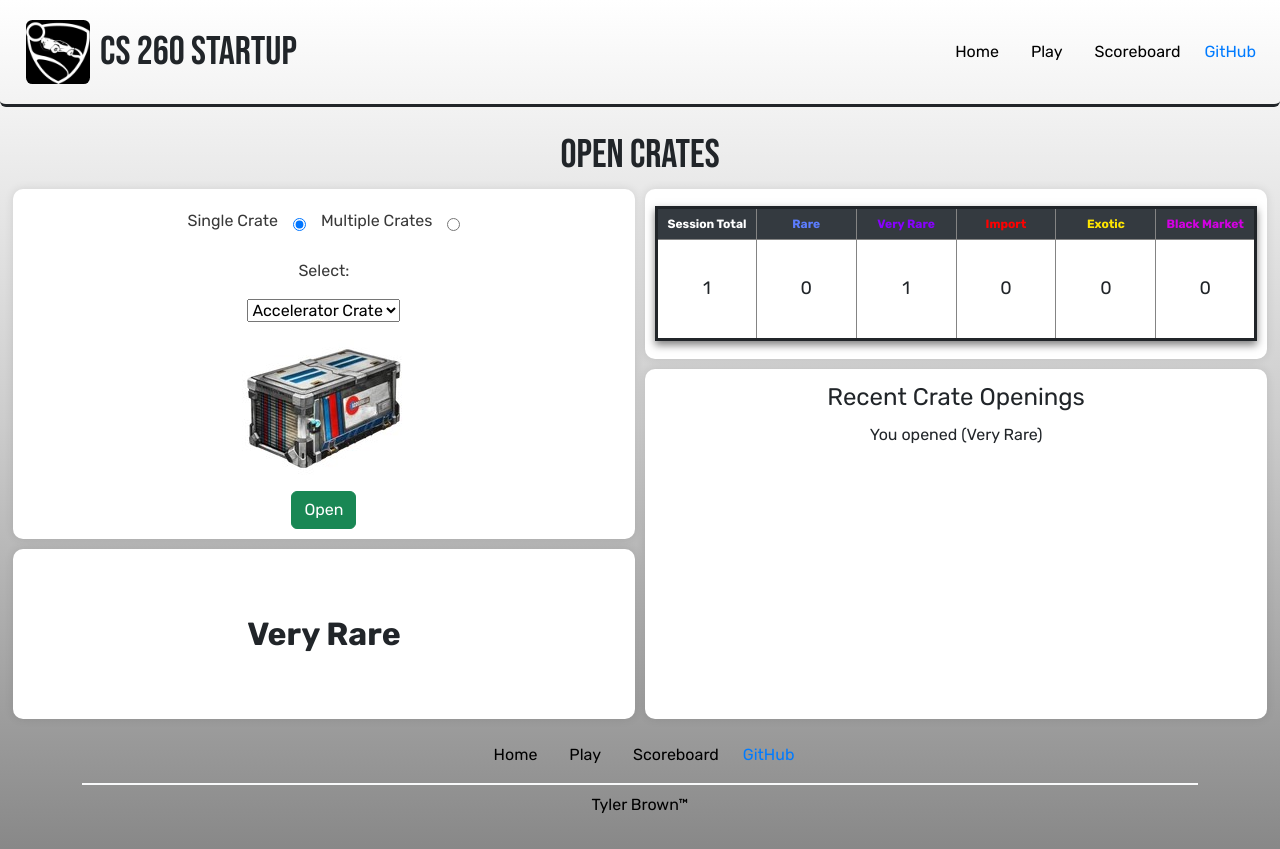
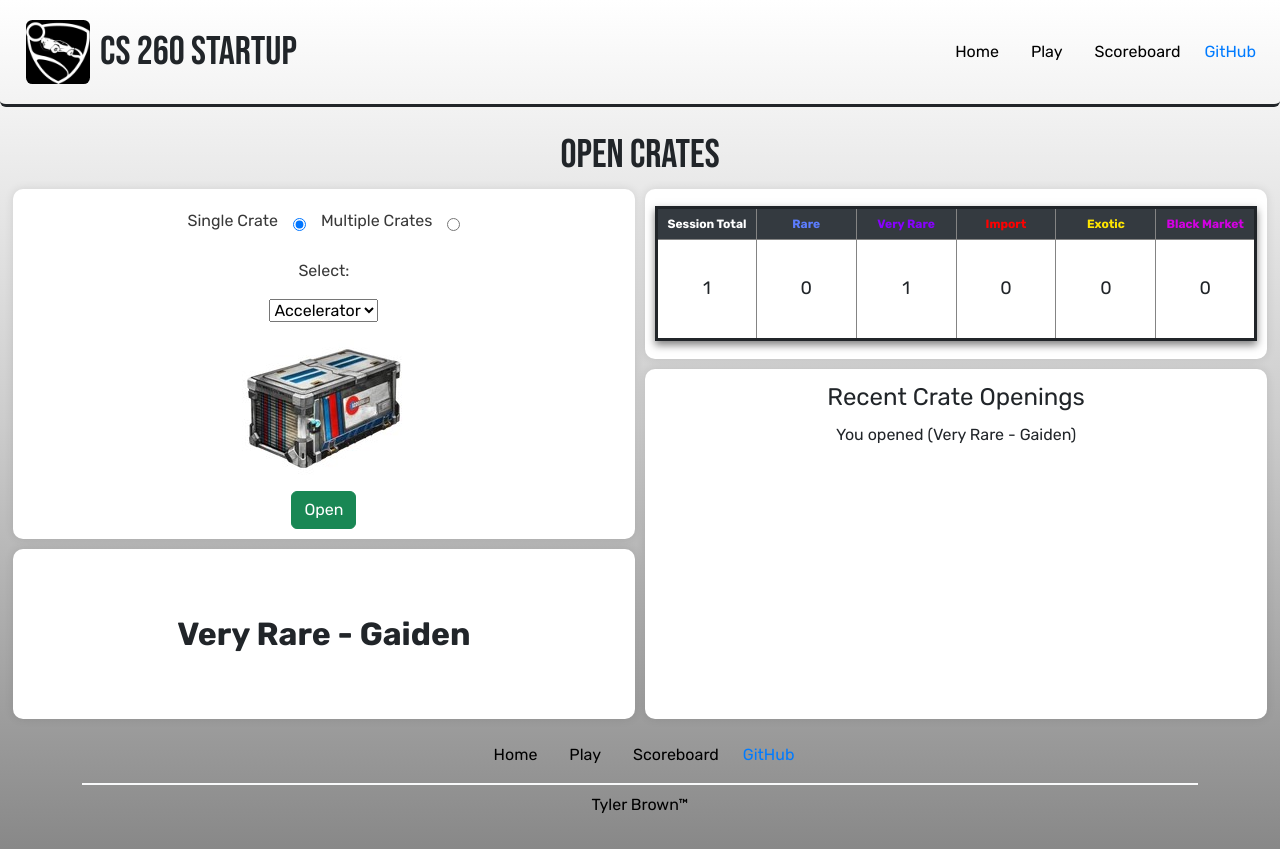
Before and after one commit to tbjimmer/startup, a React (Vite) app: page /play in a window 1280 px wide. Both pictures are taken after a click on the button "Open". Built offline with nearby package versions, Linux system fonts and the light colour scheme.

Commit message:
now swaps crate images

```diff
--- a/src/play/play.jsx
+++ b/src/play/play.jsx
@@ -6,7 +6,8 @@ export function Play() {
     const [crateMode, setCrateMode] = useState("single"); // Initialize crate mode properly
     const [sessionResults, setSessionResults] = useState([]);
     const [recentResults, setRecentResults] = useState([]);
-    const [selectedCrate, setSelectedCrate] = useState("Accelerator Crate");
+    const [selectedCrate, setSelectedCrate] = useState("Accelerator");
+
 
     const rarityOdds = [
         { rarity: 'Rare', chance: 55 },
@@ -15,6 +16,42 @@ export function Play() {
         { rarity: 'Exotic', chance: 4 },
         { rarity: 'Black Market', chance: 1 }
     ];
+
+    const crateItems = {
+        Accelerator: {
+            Rare: ['Pearlescent (Matte)', 'Critters', 'Splatter', 'Chainsaw', 'Gigapede'],
+            'Very Rare': ['Gaiden', 'Hot Rocks', 'Lightning'],
+            Import: ['Jäger 619', 'Power-Shot', 'Saptarishi', 'Snakeskin'],
+            Exotic: ['Clockwork', 'Chrono'],
+            'Black Market': ['Party Time', 'Fireworks', 'Hellfire', 'Popcorn']
+        },
+        Impact: {
+            Rare: ['Staredown', 'Splashback', 'Windswept', 'Sundae'],
+            'Very Rare': ['Masato', 'Burnout', 'Migraine', 'Reaper'],
+            Import: ['Twinzer', 'Enchanter', 'Cirrus'],
+            Exotic: ['Santa Fe', 'Centro'],
+            'Black Market': ['Atomizer', 'Juiced', 'Fire God', 'Streamline']
+        },
+        Turbo: {
+            Rare: ['Heiwa', 'Kawaii', 'Griffon', 'Suji', 'Aqueous'],
+            'Very Rare': ['Snakeskin', 'Xenosplash', 'Septem', 'Vector'],
+            Import: ['Furry', 'Tachyon', 'Endo'],
+            Exotic: ['Roulette', 'Kalos'],
+            'Black Market': ['20XX', 'Biomass', 'Hexed', 'Tora']
+        },
+        Vindicator: {
+            Rare: ['Abtruse', 'Ouchie', 'Edge Burst', 'Clodhopper', 'OR-AISE'],
+            'Very Rare': ['Picket', 'Truncheon', 'Kana'],
+            Import: ['Apparatus', 'Sentinel', 'Ninja Star'],
+            Exotic: ['NeYoYo', 'Creeper'],
+            'Black Market': ['Shattered', 'Glorifier', 'Neuro-Agitator', 'Intrudium']
+        }
+    };
+
+    const getRandomItem = (crate, rarity) => {
+        const items = crateItems[crate][rarity];
+        return items[Math.floor(Math.random() * items.length)]; // Random item from rarity
+    };
 
     const getRandomRarity = () => {
         const randomNum = Math.random() * 100;
@@ -26,22 +63,29 @@ export function Play() {
                 return rarity;
             }
         }
-        return rarityOdds[0].rarity;
+        return rarityOdds[0].rarity; // Default fallback
     };
 
     const openCrates = async (count) => {
+        const crate = selectedCrate; // Use state
         const newResults = [];
+
         for (let i = 0; i < count; i++) {
-            await new Promise(resolve => setTimeout(resolve, 50)); // Add delay
+            await new Promise(resolve => setTimeout(resolve, 100)); // Delay animation
+
             const rarity = getRandomRarity();
-            newResults.push(rarity);
-            setSessionResults(prev => [...prev, rarity]);
-            setRecentResults(prev => {
-                const updated = [rarity, ...prev];
-                return updated.slice(0, 5);
-            });
+            const item = getRandomItem(crate, rarity);
+            const result = `${rarity} - ${item}`;
+
+            newResults.push(result);
         }
+
+        // Update state only once after the loop
+        setSessionResults(prev => [...prev, ...newResults]);
+        setRecentResults(prev => [...newResults, ...prev].slice(0, 5)); // Keep top 5
     };
+
+
 
     const handleCrateModeChange = (event) => {
         setCrateMode(event.target.value);
@@ -51,8 +95,10 @@ export function Play() {
     };
 
     const handleCrateChange = (event) => {
-        setSelectedCrate(event.target.value);
+        setSelectedCrate(event.target.value); // No need to replace "Crate"
     };
+
+
 
     return (
         <div className="info">
@@ -99,11 +145,12 @@ export function Play() {
                     <div>
                         <label htmlFor="select">Select: </label>
                         <select id="select" name="varSelect" value={selectedCrate} onChange={handleCrateChange}>
-                            <option>Accelerator Crate</option>
-                            <option>Impact Crate</option>
-                            <option>Turbo Crate</option>
-                            <option>Vindicator Crate</option>
+                            <option value="Accelerator">Accelerator</option>
+                            <option value="Impact">Impact</option>
+                            <option value="Turbo">Turbo</option>
+                            <option value="Vindicator">Vindicator</option>
                         </select>
+
                         <div id="crate-image" className="picture-box">
                         <img
                             src={`${selectedCrate.replace(' Crate', '').toLowerCase()}.jpg`}
@@ -135,21 +182,22 @@ export function Play() {
                         <tbody>
                             <tr>
                                 <td>{sessionResults.length}</td>
-                                <td>{sessionResults.filter(r => r === 'Rare').length}</td>
-                                <td>{sessionResults.filter(r => r === 'Very Rare').length}</td>
-                                <td>{sessionResults.filter(r => r === 'Import').length}</td>
-                                <td>{sessionResults.filter(r => r === 'Exotic').length}</td>
-                                <td>{sessionResults.filter(r => r === 'Black Market').length}</td>
+                                <td>{sessionResults.filter(r => r.startsWith('Rare')).length}</td>
+                                <td>{sessionResults.filter(r => r.startsWith('Very Rare')).length}</td>
+                                <td>{sessionResults.filter(r => r.startsWith('Import')).length}</td>
+                                <td>{sessionResults.filter(r => r.startsWith('Exotic')).length}</td>
+                                <td>{sessionResults.filter(r => r.startsWith('Black Market')).length}</td>
                             </tr>
                         </tbody>
+
                     </table>
                 </section>
 
                 <section className="recent-openings">
                     <fieldset>
                         <legend className="recent">Recent Crate Openings</legend>
-                        {recentResults.map((r, i) => (
-                            <p key={i}>You opened ({r})</p>
+                        {recentResults.map((result, i) => (
+                            <p key={i}>You opened ({result})</p>
                         ))}
                     </fieldset>
                 </section>
@@ -157,6 +205,7 @@ export function Play() {
                 <section className="just-opened">
                     <p className="opened">{recentResults.length > 0 ? recentResults[0] : 'Open a crate!'}</p>
                 </section>
+
             </div>
         </div>
     );
```
